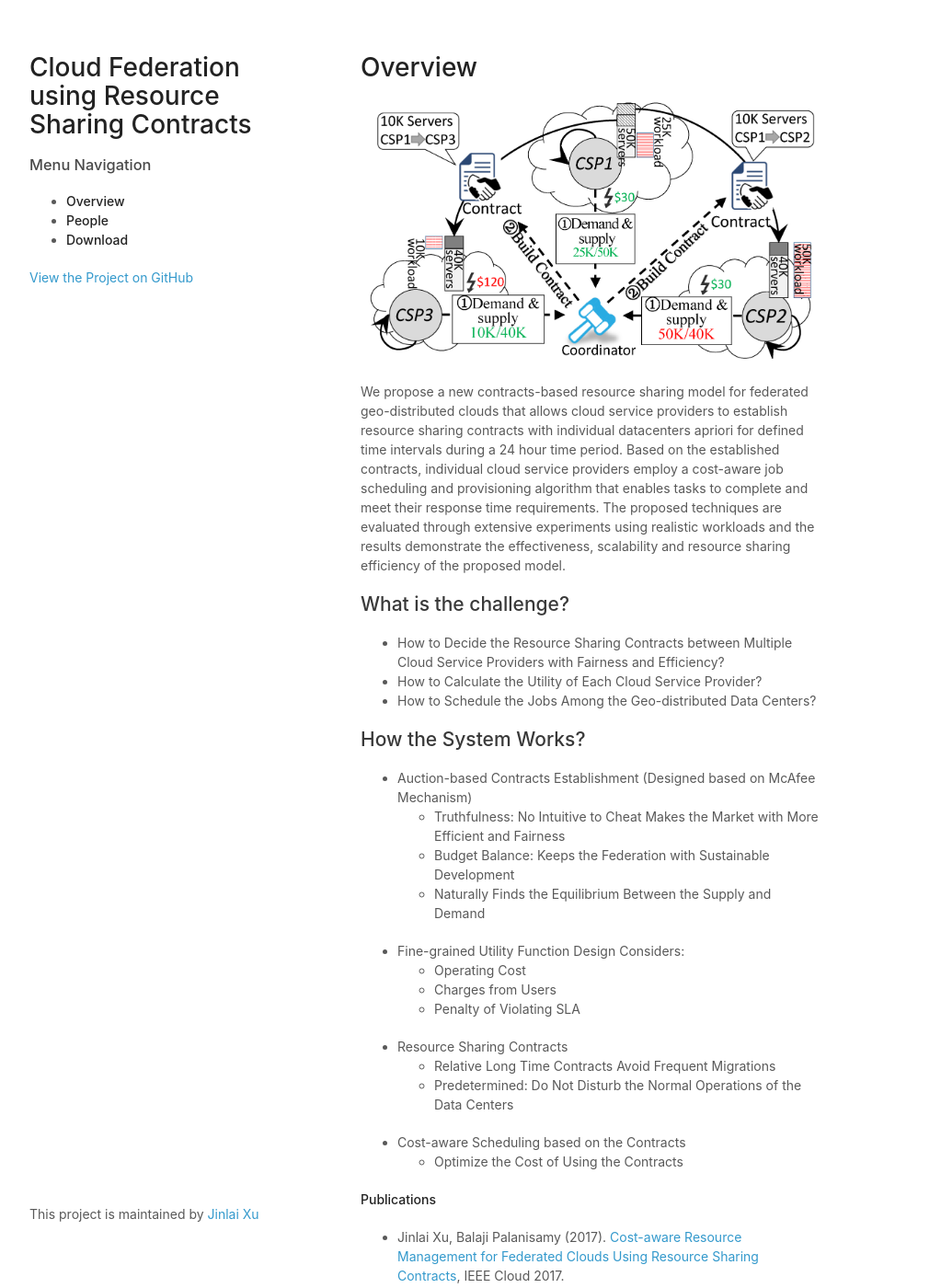
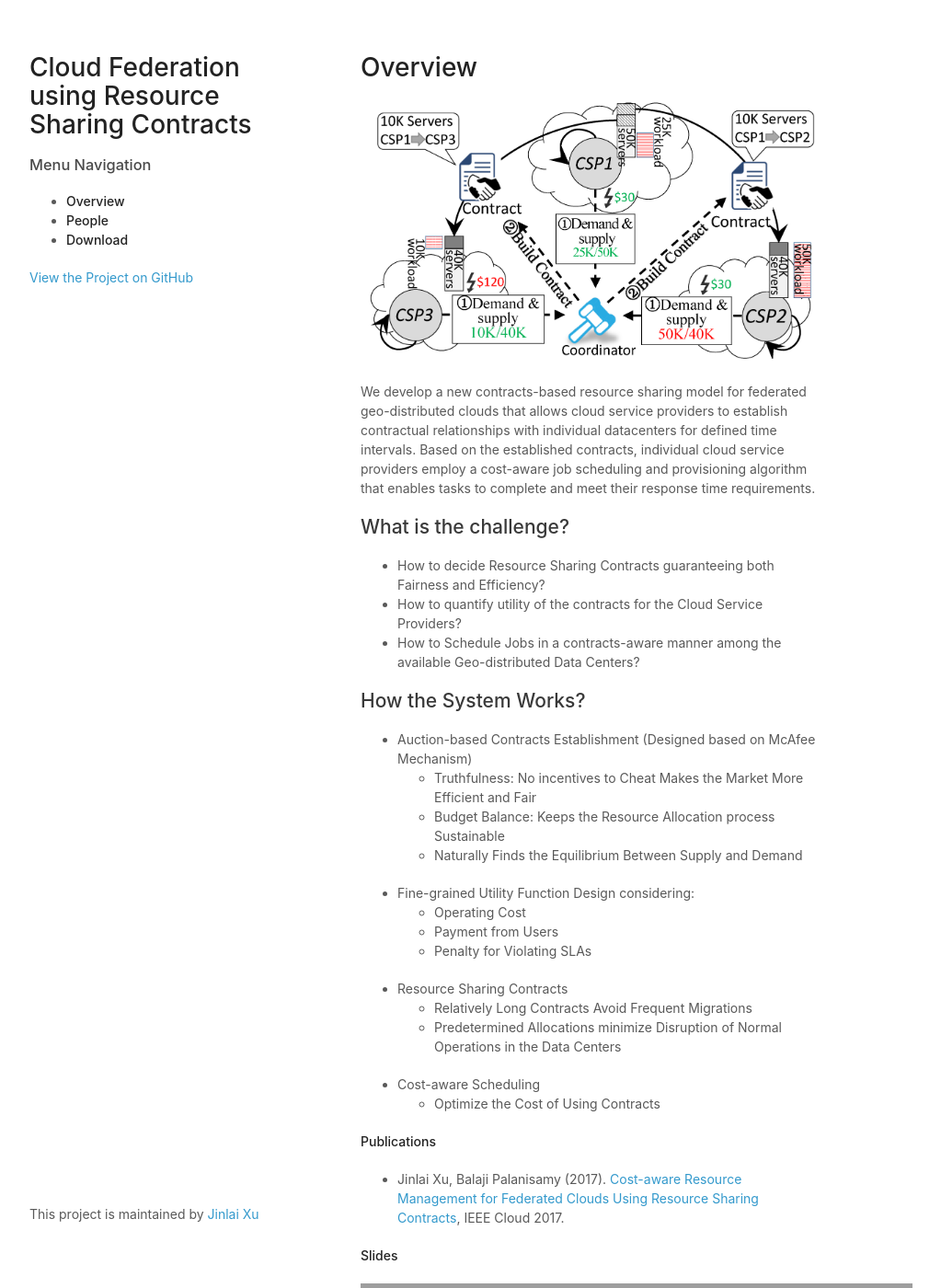
Before and after one commit to bpln/ContractsCloud, a Jekyll site: the page built from index.md, in a window 1280 px wide and 1400 px high. Shown: the whole window at 92% size, without its empty margins (178-1201 px from the left). Built offline with Jekyll 4.4.1, drawn with Linux system fonts in a browser that asks for light colours; the repository's description, which GitHub fills in, is left out; our own code applies the rules of GitHub Pages for plain Markdown files; grey boxes are pictures that could not be loaded.

Commit message:
update webpages

```diff
--- a/index.md
+++ b/index.md
@@ -7,27 +7,27 @@ layout: default
 ![Contracts]({{ site.url }}/images/Intro-Contracts.png "System Illustration")
 {: .pull-right}
 
-We propose a new contracts-based resource sharing model for federated geo-distributed clouds that allows cloud service providers to establish resource sharing contracts with individual datacenters apriori for defined time intervals during a 24 hour time period. Based on the established contracts, individual cloud service providers employ a cost-aware job scheduling and provisioning algorithm that enables tasks to complete and meet their response time requirements. The proposed techniques are evaluated through extensive experiments using realistic workloads and the results demonstrate the effectiveness, scalability and resource sharing efficiency of the proposed model.
+We develop a new contracts-based resource sharing model for federated geo-distributed clouds that allows cloud service providers to establish contractual relationships with individual datacenters for defined time intervals. Based on the established contracts, individual cloud service providers employ a cost-aware job scheduling and provisioning algorithm that enables tasks to complete and meet their response time requirements.
 
 ## What is the challenge?
- + How to Decide the Resource Sharing Contracts between Multiple Cloud Service Providers with Fairness and Efficiency?
- + How to Calculate the Utility of Each Cloud Service Provider?
- + How to Schedule the Jobs Among the Geo-distributed Data Centers?
+ + How to decide Resource Sharing Contracts guaranteeing both Fairness and Efficiency?
+ + How to quantify utility of the contracts for the Cloud Service Providers?
+ + How to Schedule Jobs in a contracts-aware manner among the available Geo-distributed Data Centers?
 
 ## How the System Works?
  + Auction-based Contracts Establishment (Designed based on McAfee Mechanism)
-    + Truthfulness: No Intuitive to Cheat Makes the Market with More Efficient and Fairness
-    + Budget Balance: Keeps the Federation with Sustainable Development
-    + Naturally Finds the Equilibrium Between the Supply and Demand
- + Fine-grained Utility Function Design Considers:
+    + Truthfulness: No incentives to Cheat Makes the Market More Efficient and Fair
+    + Budget Balance: Keeps the Resource Allocation process Sustainable
+    + Naturally Finds the Equilibrium Between Supply and Demand
+ + Fine-grained Utility Function Design considering:
     + Operating Cost
-    + Charges from Users
-    + Penalty of Violating SLA
+    + Payment from Users
+    + Penalty for Violating SLAs
  + Resource Sharing Contracts
-    + Relative Long Time Contracts Avoid Frequent Migrations
-    + Predetermined: Do Not Disturb the Normal Operations of the Data Centers
- + Cost-aware Scheduling based on the Contracts
-    + Optimize the Cost of Using the Contracts
+    + Relatively Long Contracts Avoid Frequent Migrations
+    + Predetermined Allocations minimize Disruption of Normal Operations in the Data Centers
+ + Cost-aware Scheduling
+    + Optimize the Cost of Using Contracts
 
 **Publications**
 
```
Also changed, not shown: README.md.
